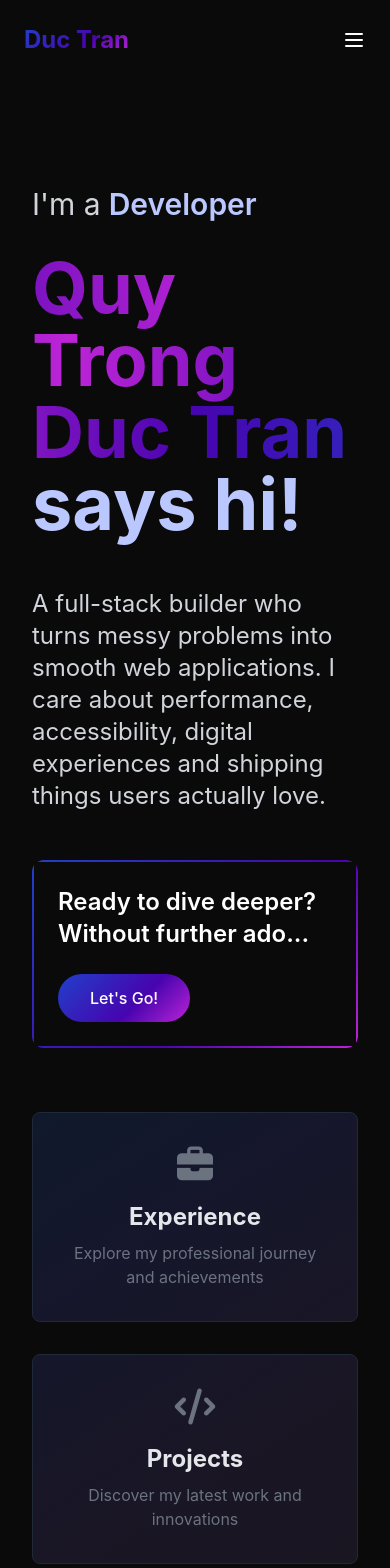
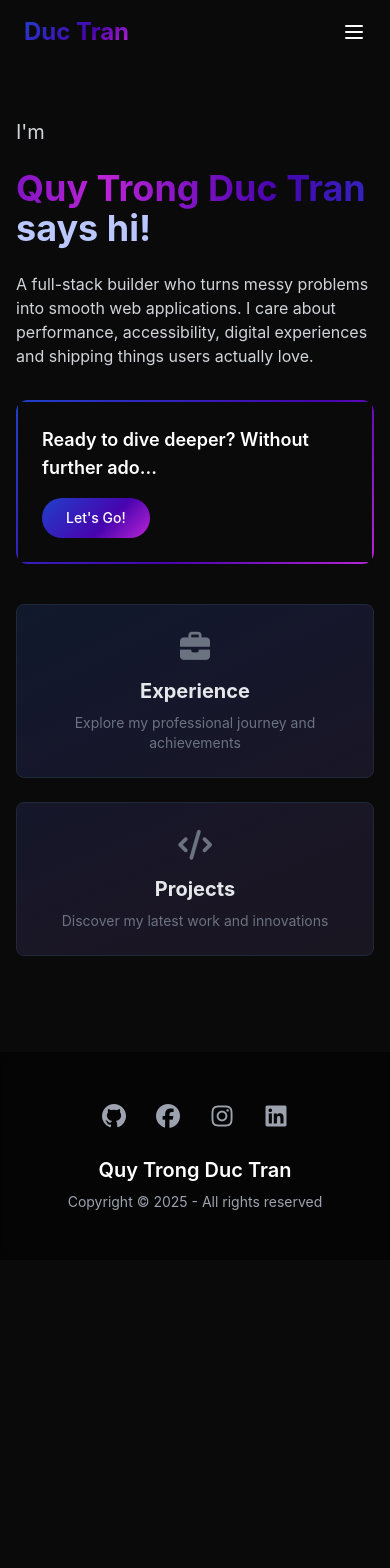
Before and after one commit to chimdienn/duccu-portfolio, a React (Vite) app in the folder client/: page / in a window 390 px wide. Shown: the top 1568 px of the page. After the commit the page ends 1260 px from the top, so only its background shows below. Built offline with nearby package versions, Linux system fonts and the light colour scheme.

Commit message:
added mobile view for home page

```diff
--- a/client/src/components/NavBar.jsx
+++ b/client/src/components/NavBar.jsx
@@ -34,7 +34,7 @@ const Navbar = () => {
   return (
     <nav
       className={`fixed w-full z-50 transition-all duration-300 ${
-        scrolled ? "navbar-blur py-4" : "py-6"
+        scrolled ? "navbar-blur py-4" : "pt-4 pb-6"
       }`}
     >
       <div className="container mx-auto px-6 flex justify-between items-center">
--- a/client/src/components/pages/Home.jsx
+++ b/client/src/components/pages/Home.jsx
@@ -6,7 +6,7 @@ import "../../styles/home.css";
 const Home = () => {
   const navigate = useNavigate();
   const roles = useMemo(
-    () => ["Student", "Engineer", "Developer", "Gamer", "Procrastinator"],
+    () => ["a Student", "a Developer", "a Gamer", "a Procrastinator", "Duccu"],
     []
   );
   const [currentRoleIndex, setCurrentRoleIndex] = useState(0);
@@ -56,12 +56,12 @@ const Home = () => {
   }, []);
 
   return (
-    <div className="pt-24 fade-in">
-      <div className="container mx-auto px-8">
-        <div className="flex flex-col justify-center pt-20">
-          <div className="text-3xl md:text-5xl mb-5 h-14 flex items-center">
-            <span className="text-gray-300">I'm a </span>
-            <span className="my-blue font-semibold ml-2 relative inline-flex items-center min-w-[180px] md:min-w-[250px]">
+    <div className="pt-20 md:pt-24 fade-in pb-8">
+      <div className="container mx-auto px-4 md:px-8">
+        <div className="flex flex-col justify-center pt-8 md:pt-20">
+          <div className="text-xl sm:text-2xl md:text-4xl lg:text-5xl mb-4 md:mb-5 h-10 md:h-14 flex items-center">
+            <span className="text-gray-300">I'm </span>
+            <span className="my-blue font-semibold ml-2 relative inline-flex items-center min-w-[140px] sm:min-w-[160px] md:min-w-[250px]">
               <span>{displayText}</span>
               <span
                 className={`cursor ${showCursor ? "opacity-100" : "opacity-0"}`}
@@ -69,32 +69,32 @@ const Home = () => {
             </span>
           </div>
 
-          <h1 className="text-7xl md:text-8xl font-bold mb-12">
+          <h1 className="text-4xl sm:text-5xl md:text-7xl lg:text-8xl font-bold mb-6 md:mb-12">
             <span className="gradient-text-wave">Quy Trong Duc Tran</span>{" "}
             <span className="my-blue">says hi!</span>
           </h1>
 
-          <p className="text-2xl text-gray-300 mb-12 max-w-3xl">
+          <p className="text-base sm:text-lg md:text-xl lg:text-2xl text-gray-300 mb-8 md:mb-12 max-w-3xl">
             A full-stack builder who turns messy problems into smooth web
             applications. I care about performance, accessibility, digital
             experiences and shipping things users actually love.
           </p>
 
-          <div className="gradient-border rounded-xl mb-16 max-w-2xl">
-            <div className="gradient-border-inner p-6">
-              <h2 className="text-2xl font-semibold mb-6">
+          <div className="gradient-border rounded-xl mb-10 md:mb-16 max-w-2xl">
+            <div className="gradient-border-inner p-4 md:p-6">
+              <h2 className="text-lg sm:text-xl md:text-2xl font-semibold mb-4 md:mb-6">
                 Ready to dive deeper? Without further ado...
               </h2>
               <button
                 onClick={() => navigate("/about")}
-                className="gradient-bg text-white px-8 py-3 rounded-full hover:opacity-90 transition-opacity font-medium"
+                className="gradient-bg text-white px-6 md:px-8 py-2.5 md:py-3 rounded-full hover:opacity-90 transition-opacity font-medium text-sm md:text-base"
               >
                 Let's Go!
               </button>
             </div>
           </div>
 
-          <div className="grid md:grid-cols-2 gap-8">
+          <div className="grid grid-cols-1 md:grid-cols-2 gap-6 md:gap-8">
             <Link
               to="/experience"
               className="group relative overflow-hidden bg-gray-900/80 rounded-lg transition-all duration-500 hover:scale-105 hover:shadow-2xl border border-gray-800"
@@ -103,12 +103,12 @@ const Home = () => {
               <div className="absolute inset-0 bg-gradient-to-br from-blue-600 via-purple-600 to-pink-600 opacity-5 group-hover:opacity-20 transition-opacity duration-500"></div>
 
               {/* Content */}
-              <div className="relative p-8 text-center">
-                <i className="fas fa-briefcase text-4xl text-gray-500 group-hover:text-blue-400 transition-colors duration-500 mb-4 inline-block transform group-hover:scale-110"></i>
-                <h3 className="text-2xl font-bold mb-2 text-gray-200 group-hover:text-white transition-colors duration-500">
+              <div className="relative p-6 md:p-8 text-center">
+                <i className="fas fa-briefcase text-3xl md:text-4xl text-gray-500 group-hover:text-blue-400 transition-colors duration-500 mb-3 md:mb-4 inline-block transform group-hover:scale-110"></i>
+                <h3 className="text-xl md:text-2xl font-bold mb-2 text-gray-200 group-hover:text-white transition-colors duration-500">
                   Experience
                 </h3>
-                <p className="text-gray-500 group-hover:text-gray-300 transition-colors duration-500">
+                <p className="text-sm md:text-base text-gray-500 group-hover:text-gray-300 transition-colors duration-500">
                   Explore my professional journey and achievements
                 </p>
               </div>
@@ -125,12 +125,12 @@ const Home = () => {
               <div className="absolute inset-0 bg-gradient-to-br from-purple-600 via-pink-600 to-red-600 opacity-5 group-hover:opacity-20 transition-opacity duration-500"></div>
 
               {/* Content */}
-              <div className="relative p-8 text-center">
-                <i className="fas fa-code text-4xl text-gray-500 group-hover:text-purple-400 transition-colors duration-500 mb-4 inline-block transform group-hover:scale-110"></i>
-                <h3 className="text-2xl font-bold mb-2 text-gray-200 group-hover:text-white transition-colors duration-500">
+              <div className="relative p-6 md:p-8 text-center">
+                <i className="fas fa-code text-3xl md:text-4xl text-gray-500 group-hover:text-purple-400 transition-colors duration-500 mb-3 md:mb-4 inline-block transform group-hover:scale-110"></i>
+                <h3 className="text-xl md:text-2xl font-bold mb-2 text-gray-200 group-hover:text-white transition-colors duration-500">
                   Projects
                 </h3>
-                <p className="text-gray-500 group-hover:text-gray-300 transition-colors duration-500">
+                <p className="text-sm md:text-base text-gray-500 group-hover:text-gray-300 transition-colors duration-500">
                   Discover my latest work and innovations
                 </p>
               </div>
```
